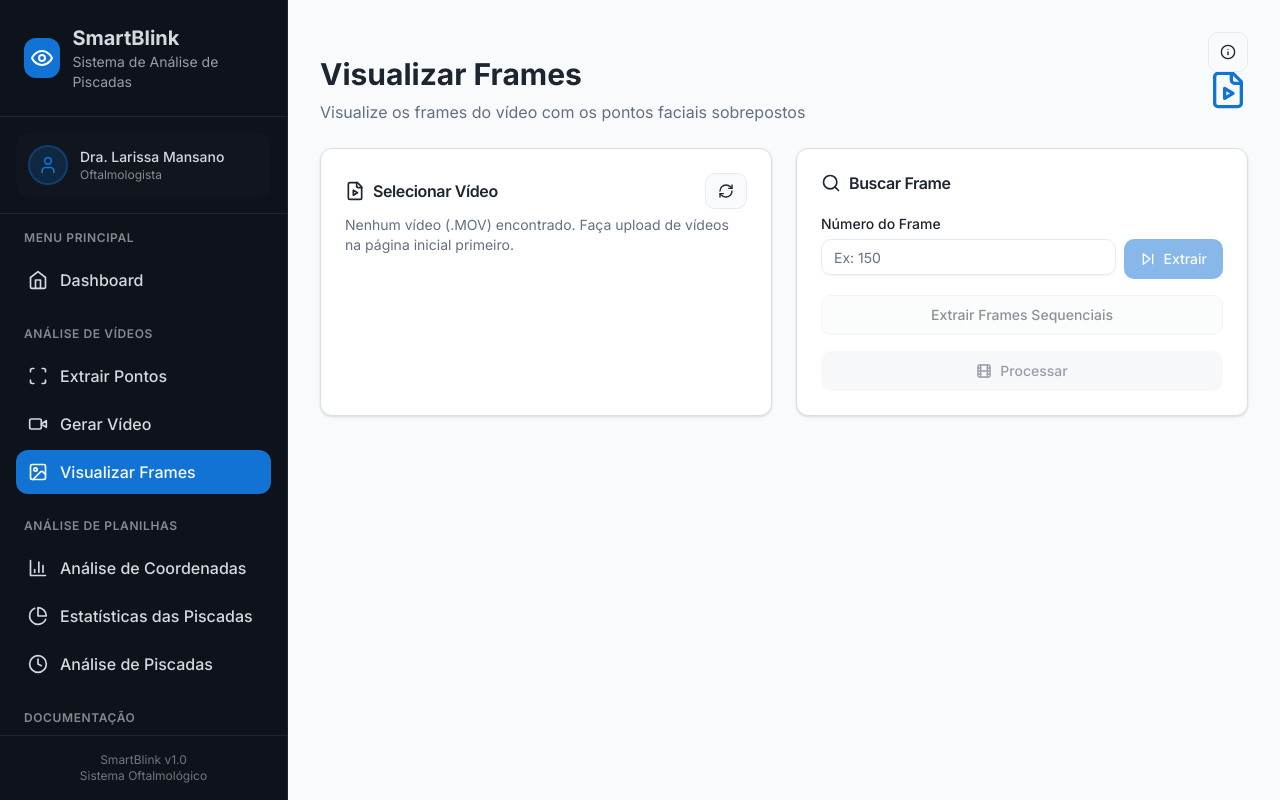
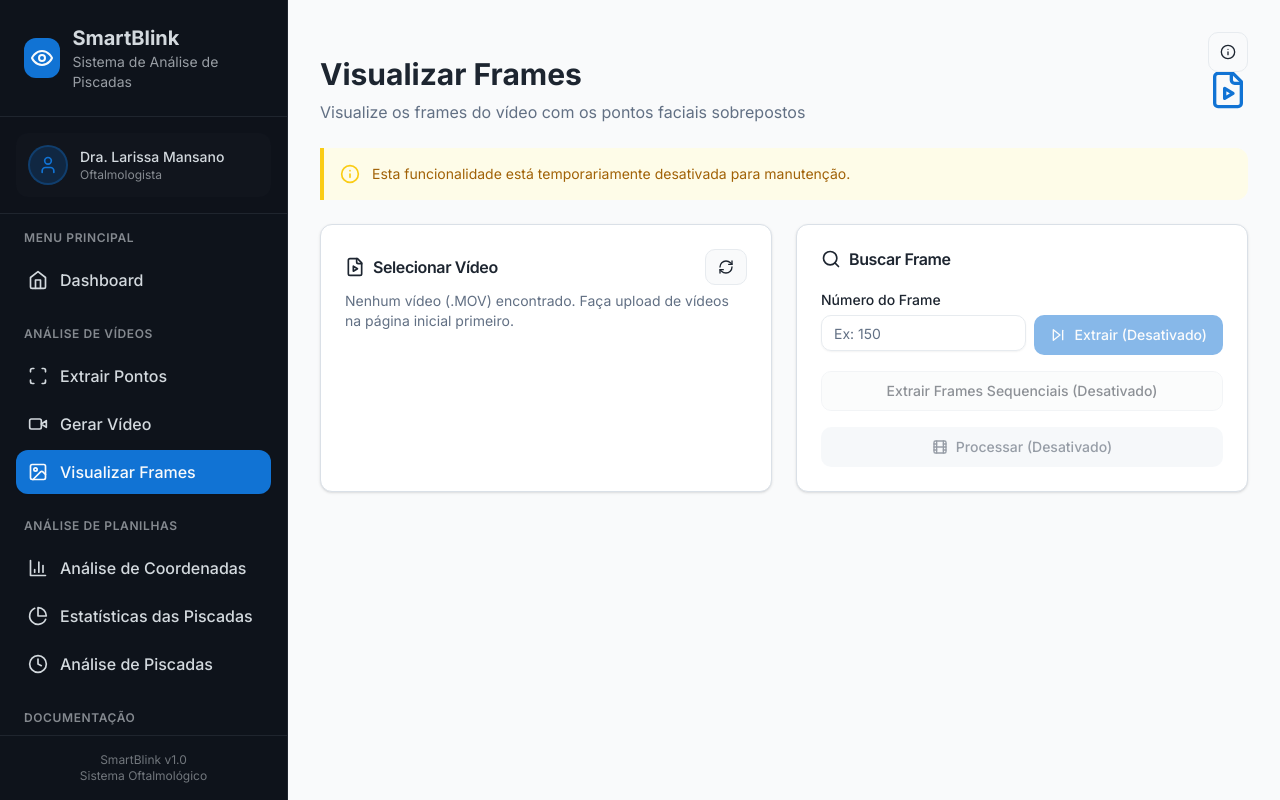
Before and after one commit to JVLegend/Blinktracking, a Next.js app: page /funcionalidades/visualizar-frames in a window 1280 px wide. Built offline with nearby package versions, Linux system fonts and the light colour scheme.

Commit message:
desativei 3 paginas ate resolver o storage

```diff
--- a/app/funcionalidades/extrair-pontos/page.tsx
+++ b/app/funcionalidades/extrair-pontos/page.tsx
@@ -131,7 +131,7 @@ export default function ExtrairPontosPage() {
     const methodType = allPoints[0].method === 'dlib' ? 'dlib' : 'mediapipe'
     const link = document.createElement("a")
     link.setAttribute("href", csvContent)
-    link.setAttribute("download", `pontos_${methodType}_${new Date().toISOString().slice(0,19).replace(/[:-]/g, '')}.csv`)
+    link.setAttribute("download", `pontos_${methodType}_${new Date().toISOString().slice(0, 19).replace(/[:-]/g, '')}.csv`)
     document.body.appendChild(link)
     link.click()
     document.body.removeChild(link)
@@ -236,6 +236,20 @@ export default function ExtrairPontosPage() {
           <Eye className="h-10 w-10 text-primary" />
         </div>
 
+        {/* ALERTA DE FUNCIONALIDADE DESATIVADA */}
+        <div className="bg-yellow-50 border-l-4 border-yellow-400 p-4 rounded-r-lg">
+          <div className="flex">
+            <div className="flex-shrink-0">
+              <Info className="h-5 w-5 text-yellow-400" />
+            </div>
+            <div className="ml-3">
+              <p className="text-sm text-yellow-700">
+                Esta funcionalidade está temporariamente desativada para manutenção.
+              </p>
+            </div>
+          </div>
+        </div>
+
         <div className="grid gap-6">
           <VideoSelector
             selectedVideo={selectedVideoUrl}
@@ -261,7 +275,8 @@ export default function ExtrairPontosPage() {
                 <div className="flex gap-4">
                   <Button
                     onClick={() => processVideo("normal")}
-                    disabled={isProcessing}
+                    disabled={true}
+                    className="opacity-50 cursor-not-allowed"
                   >
                     {isProcessing ? (
                       <>
@@ -269,12 +284,13 @@ export default function ExtrairPontosPage() {
                         Processando...
                       </>
                     ) : (
-                      "Extração Normal"
+                      "Extração Normal (Desativado)"
                     )}
                   </Button>
                   <Button
                     onClick={() => processVideo("potente")}
-                    disabled={isProcessing}
+                    disabled={true}
+                    className="opacity-50 cursor-not-allowed"
                   >
                     {isProcessing ? (
                       <>
@@ -282,7 +298,7 @@ export default function ExtrairPontosPage() {
                         Processando...
                       </>
                     ) : (
-                      "Extração Potente"
+                      "Extração Potente (Desativado)"
                     )}
                   </Button>
                 </div>
--- a/app/funcionalidades/gerar-video/page.tsx
+++ b/app/funcionalidades/gerar-video/page.tsx
@@ -233,6 +233,20 @@ export default function GerarVideoPage() {
           <Film className="h-10 w-10 text-primary" />
         </div>
 
+        {/* ALERTA DE FUNCIONALIDADE DESATIVADA */}
+        <div className="bg-yellow-50 border-l-4 border-yellow-400 p-4 rounded-r-lg mb-4">
+          <div className="flex">
+            <div className="flex-shrink-0">
+              <Info className="h-5 w-5 text-yellow-400" />
+            </div>
+            <div className="ml-3">
+              <p className="text-sm text-yellow-700">
+                Esta funcionalidade está temporariamente desativada para manutenção.
+              </p>
+            </div>
+          </div>
+        </div>
+
         <div className="grid gap-6">
           <VideoSelector
             selectedVideo={selectedVideoUrl}
@@ -258,8 +272,9 @@ export default function GerarVideoPage() {
                 <div className="flex flex-col gap-2">
                   <Button
                     onClick={() => handleProcess('dlib')}
-                    disabled={isProcessing}
+                    disabled={true}
                     variant="default"
+                    className="opacity-50 cursor-not-allowed"
                   >
                     {isProcessing ? (
                       <>
@@ -269,14 +284,15 @@ export default function GerarVideoPage() {
                     ) : (
                       <>
                         <Film className="h-4 w-4 mr-2" />
-                      Processar com Dlib
+                        Processar com Dlib (Desativado)
                       </>
                     )}
                   </Button>
                   <Button
                     onClick={() => handleProcess('mediapipe')}
-                    disabled={isProcessing}
+                    disabled={true}
                     variant="secondary"
+                    className="opacity-50 cursor-not-allowed"
                   >
                     {isProcessing ? (
                       <>
@@ -286,7 +302,7 @@ export default function GerarVideoPage() {
                     ) : (
                       <>
                         <Film className="h-4 w-4 mr-2" />
-                      Processar com MediaPipe
+                        Processar com MediaPipe (Desativado)
                       </>
                     )}
                   </Button>
--- a/app/funcionalidades/visualizar-frames/page.tsx
+++ b/app/funcionalidades/visualizar-frames/page.tsx
@@ -146,7 +146,7 @@ export default function VisualizarFramesPage() {
   const [isProcessingFrame, setIsProcessingFrame] = useState(false);
   const [processedFrames, setProcessedFrames] = useState<any[]>([]);
   const [displayedPointsData, setDisplayedPointsData] = useState<any[]>([]);
-  const canvasRefs = useRef<{[key: string]: HTMLCanvasElement}>({});
+  const canvasRefs = useRef<{ [key: string]: HTMLCanvasElement }>({});
   const [facialPoints, setFacialPoints] = useState<any>(null);
 
   // Função removida - não é mais necessária com VideoSelector
@@ -661,6 +661,20 @@ export default function VisualizarFramesPage() {
           <FileVideo className="h-10 w-10 text-primary" />
         </div>
 
+        {/* ALERTA DE FUNCIONALIDADE DESATIVADA */}
+        <div className="bg-yellow-50 border-l-4 border-yellow-400 p-4 rounded-r-lg mb-4">
+          <div className="flex">
+            <div className="flex-shrink-0">
+              <Info className="h-5 w-5 text-yellow-400" />
+            </div>
+            <div className="ml-3">
+              <p className="text-sm text-yellow-700">
+                Esta funcionalidade está temporariamente desativada para manutenção.
+              </p>
+            </div>
+          </div>
+        </div>
+
         <div className="grid gap-6 md:grid-cols-2">
           <VideoSelector
             selectedVideo={selectedVideoUrl}
@@ -698,14 +712,15 @@ export default function VisualizarFramesPage() {
                     />
                     <Button
                       onClick={handleExtractFrame}
-                      disabled={!selectedVideoUrl || !currentFrameInput || isProcessingFrame || extractedFrames.length >= 4}
+                      disabled={true}
+                      className="opacity-50 cursor-not-allowed"
                     >
                       {isProcessingFrame ? (
                         "Extraindo..."
                       ) : (
                         <>
                           <SkipForward className="h-4 w-4 mr-2" />
-                          Extrair
+                          Extrair (Desativado)
                         </>
                       )}
                     </Button>
@@ -714,15 +729,17 @@ export default function VisualizarFramesPage() {
                 <Button
                   variant="outline"
                   onClick={extractSequentialFrames}
-                  disabled={!selectedVideoUrl || extractedFrames.length >= 4}
+                  disabled={true}
+                  className="opacity-50 cursor-not-allowed"
                 >
-                  Extrair Frames Sequenciais
+                  Extrair Frames Sequenciais (Desativado)
                 </Button>
                 <div className="flex flex-col gap-2">
                   <Button
                     onClick={handleProcessMediaPipe}
-                    disabled={isProcessing || extractedFrames.length === 0}
+                    disabled={true}
                     variant="secondary"
+                    className="opacity-50 cursor-not-allowed"
                   >
                     {isProcessing ? (
                       <>
@@ -732,7 +749,7 @@ export default function VisualizarFramesPage() {
                     ) : (
                       <>
                         <Film className="h-4 w-4 mr-2" />
-                        Processar
+                        Processar (Desativado)
                       </>
                     )}
                   </Button>
@@ -809,8 +826,7 @@ export default function VisualizarFramesPage() {
               {extractedFrames.map((frame) => (
                 <Card
                   key={frame.frameNumber}
-                  className={`cursor-pointer transition-all ${
-                    selectedFrame === frame.frameNumber ? 'ring-2 ring-primary' : ''
+                  className={`cursor-pointer transition-all ${selectedFrame === frame.frameNumber ? 'ring-2 ring-primary' : ''
                     }`}
                   onClick={() => handleFrameClick(frame.frameNumber)}
                 >
@@ -864,7 +880,7 @@ export default function VisualizarFramesPage() {
                         className="object-contain w-full h-full transition-all"
                         style={{
                           transform: selectedFrame === frame.frameNumber
-                            ? `scale(${zoom/100}) rotate(${rotation}deg)`
+                            ? `scale(${zoom / 100}) rotate(${rotation}deg)`
                             : 'none'
                         }}
                       />
```
Lines whose indentation alone changed are shown as unchanged.
